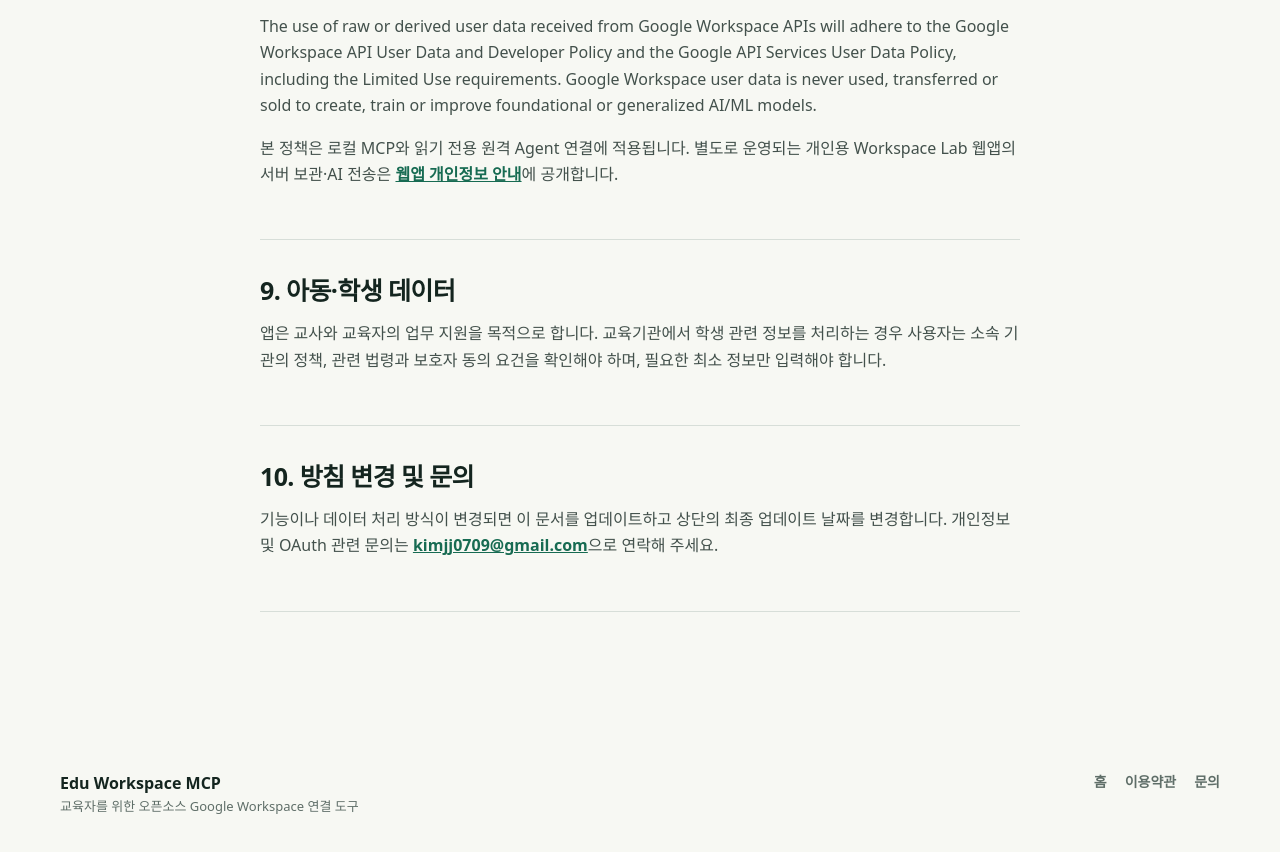
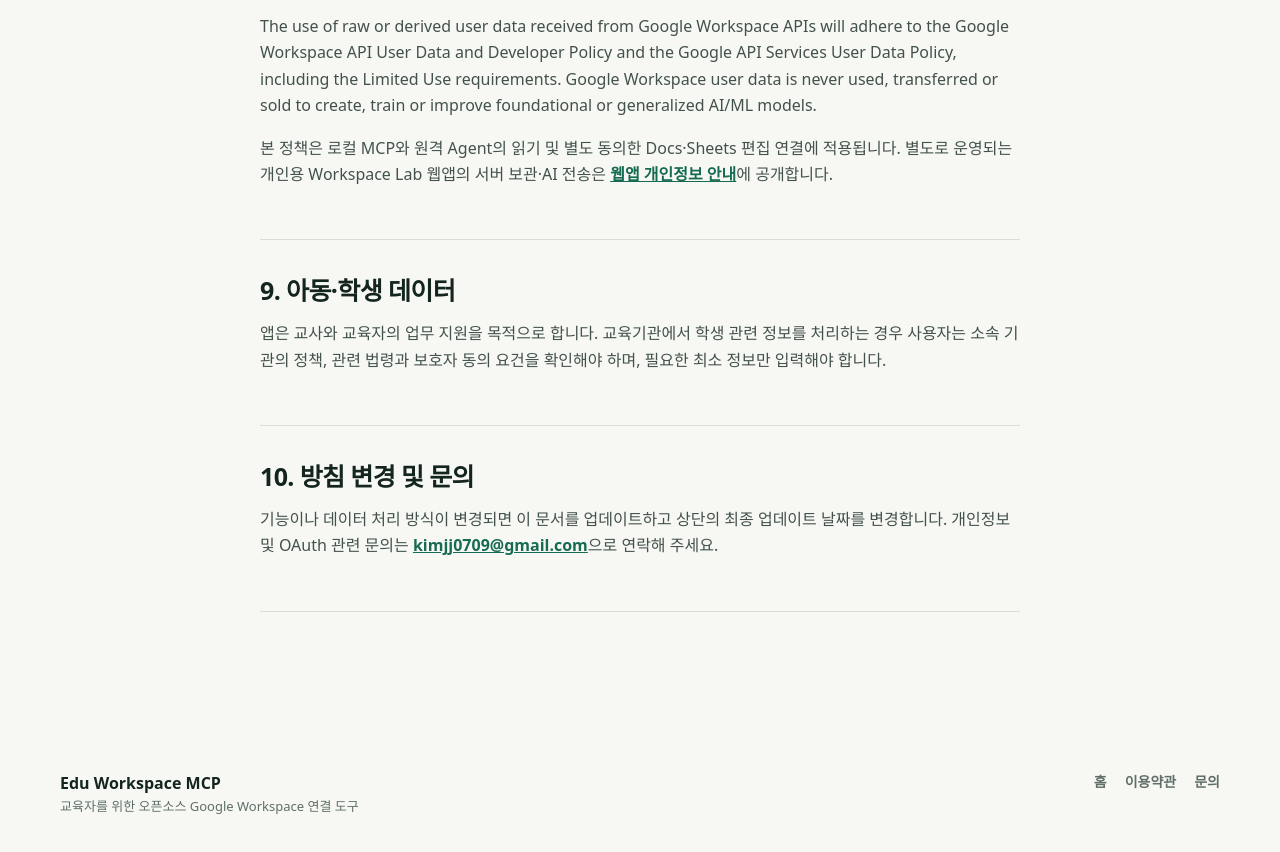
Before and after one commit to Kimmahone/edu-workspace-mcp, a website: page docs/privacy.html in a window 1280 px wide. Shown: the part 3384-4236 px from the top of the page. Drawn offline with Linux system fonts and the light colour scheme.

Commit message:
Clarify policy coverage for opt-in editing

```diff
--- a/docs/privacy.html
+++ b/docs/privacy.html
@@ -64,7 +64,7 @@
         </section>
         <section>
           <h2>8. Google API 제한적 사용 준수</h2>
-          <p>앱의 Google API 사용자 데이터 이용은 <a href="https://developers.google.com/terms/api-services-user-data-policy">Google API Services User Data Policy</a> 및 Limited Use 요건을 준수합니다. 원본과 파생 데이터를 포함한 Google Workspace API 데이터는 요청한 기능에만 이용하며 범용 모델 학습·개선, 광고 또는 판매에 사용하지 않습니다.</p><p lang="en">The use of raw or derived user data received from Google Workspace APIs will adhere to the Google Workspace API User Data and Developer Policy and the Google API Services User Data Policy, including the Limited Use requirements. Google Workspace user data is never used, transferred or sold to create, train or improve foundational or generalized AI/ML models.</p><p>본 정책은 로컬 MCP와 읽기 전용 원격 Agent 연결에 적용됩니다. 별도로 운영되는 개인용 Workspace Lab 웹앱의 서버 보관·AI 전송은 <a href="https://workspace-lab-personal.kimjj0709.workers.dev/privacy">웹앱 개인정보 안내</a>에 공개합니다.</p>
+          <p>앱의 Google API 사용자 데이터 이용은 <a href="https://developers.google.com/terms/api-services-user-data-policy">Google API Services User Data Policy</a> 및 Limited Use 요건을 준수합니다. 원본과 파생 데이터를 포함한 Google Workspace API 데이터는 요청한 기능에만 이용하며 범용 모델 학습·개선, 광고 또는 판매에 사용하지 않습니다.</p><p lang="en">The use of raw or derived user data received from Google Workspace APIs will adhere to the Google Workspace API User Data and Developer Policy and the Google API Services User Data Policy, including the Limited Use requirements. Google Workspace user data is never used, transferred or sold to create, train or improve foundational or generalized AI/ML models.</p><p>본 정책은 로컬 MCP와 원격 Agent의 읽기 및 별도 동의한 Docs·Sheets 편집 연결에 적용됩니다. 별도로 운영되는 개인용 Workspace Lab 웹앱의 서버 보관·AI 전송은 <a href="https://workspace-lab-personal.kimjj0709.workers.dev/privacy">웹앱 개인정보 안내</a>에 공개합니다.</p>
         </section>
         <section>
           <h2>9. 아동·학생 데이터</h2>
```
